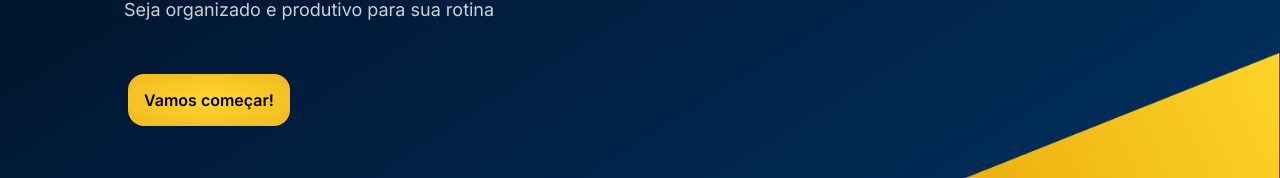
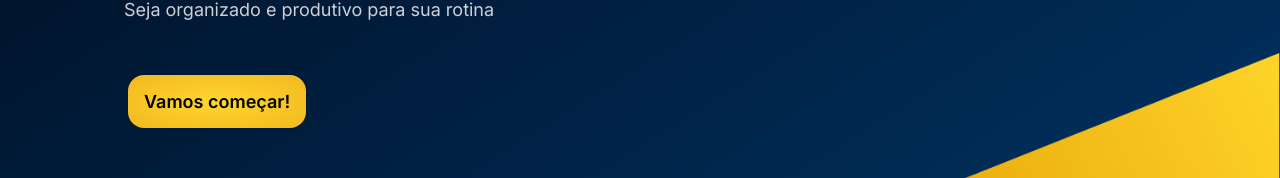
Before and after one commit to CaioSouza07/tasking-web, a React (Vite) app: page / in a window 1280 px wide. Shown: the part 508-686 px from the top of the page. Built offline with nearby package versions, Linux system fonts and the light colour scheme.

Commit message:
ajustando StarButton

```diff
--- a/src/components/StartButton.jsx
+++ b/src/components/StartButton.jsx
@@ -3,7 +3,7 @@ import { NavLink } from "react-router";
 function StartButton() {
   return (
     <NavLink
-      className="bg-radial from-[#FFD72C] to-[#F1B81F] text-black p-4 font-semibold rounded-2xl shadow hover:opacity-72"
+      className="bg-radial from-[#FFD72C] to-[#F1B81F] text-black p-4 font-semibold text-lg rounded-2xl shadow hover:opacity-72"
       to={"/task"}
     >
       Vamos começar!
```
